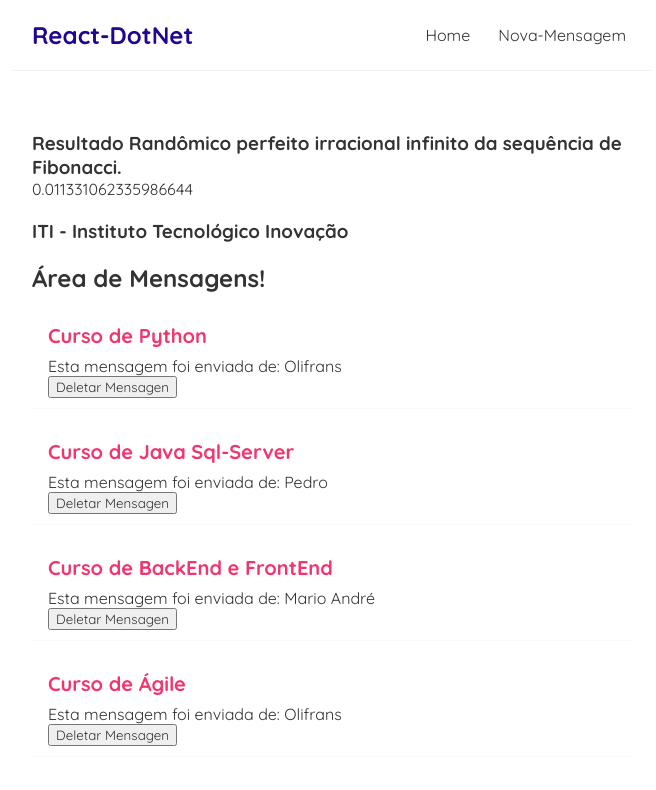
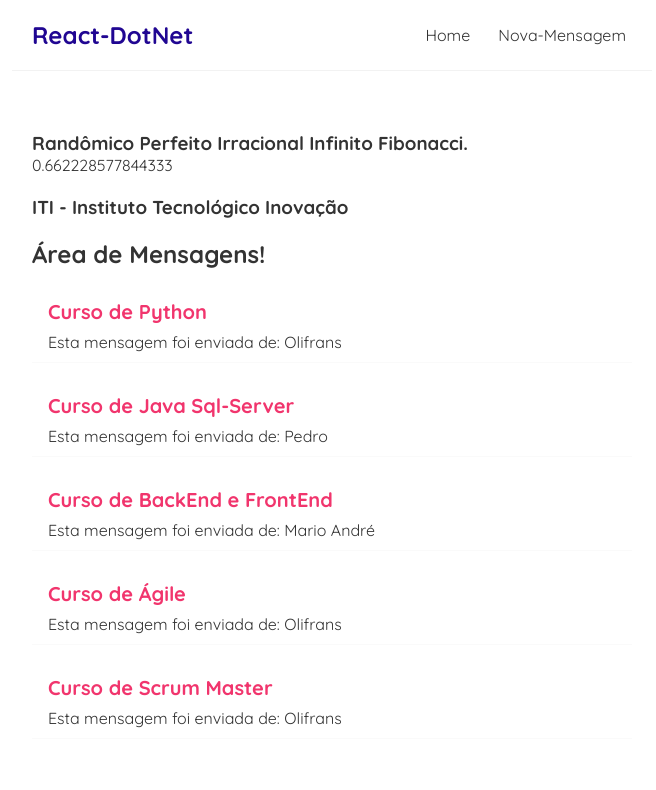
Before and after one commit to Olifrans/full-course-react-olifrans-blog, a React (Create React App) app: page / in a window 1280 px wide. Shown: the top 790 px of the page, without its empty margins (308-964 px from the left). Built offline with nearby package versions, Linux system fonts and the light colour scheme; data requests are answered from the project's data file.

Commit message:
useEffect data.json

```diff
--- a/src/Home.js
+++ b/src/Home.js
@@ -2,78 +2,41 @@ import { useState, useEffect } from "react";
 import ListarMsn from "./ListarMsn";
 
 const Home = () => {
-  const [mensagens, setMensagens] = useState([
-    {
-      title: "Curso de Python",
-      bodY: "Python com BI",
-      author: "Olifrans",
-      id: 1,
-    },
-    {
-      title: "Curso de Java Sql-Server",
-      bodY: "Java EE e Sql Server",
-      author: "Pedro",
-      id: 2,
-    },
-    {
-      title: "Curso de  BackEnd e FrontEnd",
-      bodY: "React e DotNet",
-      author: "Mario André",
-      id: 3,
-    },
-    {
-      title: "Curso de Ágile",
-      bodY: "Agile com React e DotNet",
-      author: "Olifrans",
-      id: 4,
-    },
-    {
-      title: "Curso de  Scrum Master",
-      bodY: "Scrum e DotNet",
-      author: "Olifrans",
-      id: 5,
-    },
-  ]);
-
-  const handleDelete = (id) => {
-    const newMensagem = mensagens.filter((msn) => msn.id !== id);
-    setMensagens(newMensagem);
-  };
-
-  useEffect(() => {
-    console.log("use effect ran");
-  },[]);
 
 
 
+  const [mensagens, setMensagens] = useState(null);
+
+  // const handleDelete = (id) => {
+  //   const newMensagem = mensagens.filter((msn) => msn.id !== id);
+  //   setMensagens(newMensagem);
+  // };
+
+  useEffect(() => {
+    fetch("http://localhost:8000/mensagens")
+      .then((res) => {
+        return res.json();
+      })
+      .then((data) => {
+        setMensagens(data);
+      });
+  }, []);
+
   return (
     <div className="home">
-
-      <h3>Resultado Randômico perfeito irracional infinito da sequência de Fibonacci.</h3>
+      <h3>Randômico Perfeito Irracional Infinito Fibonacci.</h3>
       <p> {Math.random() * 1.618} </p>
       <br />
       <h3>ITI - Instituto Tecnológico Inovação</h3>
-      <br></br>
+      <br />
 
-
-
-
-
-
-      <ListarMsn
-        mensagens={mensagens}
-        title="Área de Mensagens!"
-        handleDelete={handleDelete}
-      />
-
-
-      <button onClick={() => setName("Francisco")}>Mudar Nome</button>
-      <p>{name}</p>
-
-      {/* <ListarMsn
-        mensagens={mensagens.filter((msn) => msn.author === "Olifrans")}
-        title="Mensagens de Olifrans!"
-      /> */}
+      {mensagens && (
+        <ListarMsn
+          mensagens={mensagens}
+          title="Área de Mensagens!"
+          // handleDelete={handleDelete}
+        />
+      )}
     </div>
   );
 };
--- a/src/ListarMsn.js
+++ b/src/ListarMsn.js
@@ -1,4 +1,5 @@
-const ListarMsn = ({ mensagens, title, handleDelete }) => {
+//const ListarMsn = ({ mensagens, title, handleDelete }) => {
+const ListarMsn = ({ mensagens, title }) => {
   return (
     <div className="msn-list">
       <h2>{title}</h2>
@@ -7,9 +8,14 @@ const ListarMsn = ({ mensagens, title, handleDelete }) => {
           <h2>{msn.title}</h2>
           <p>Esta mensagem foi enviada de: {msn.author}</p>
 
-          <button onClick={() => handleDelete(msn.id)}>
+
+
+          {/* <button onClick={() => handleDelete(msn.id)}>
             Deletar Mensagen
           </button>
+ */}
+
+
         </div>
       ))}
     </div>
```
